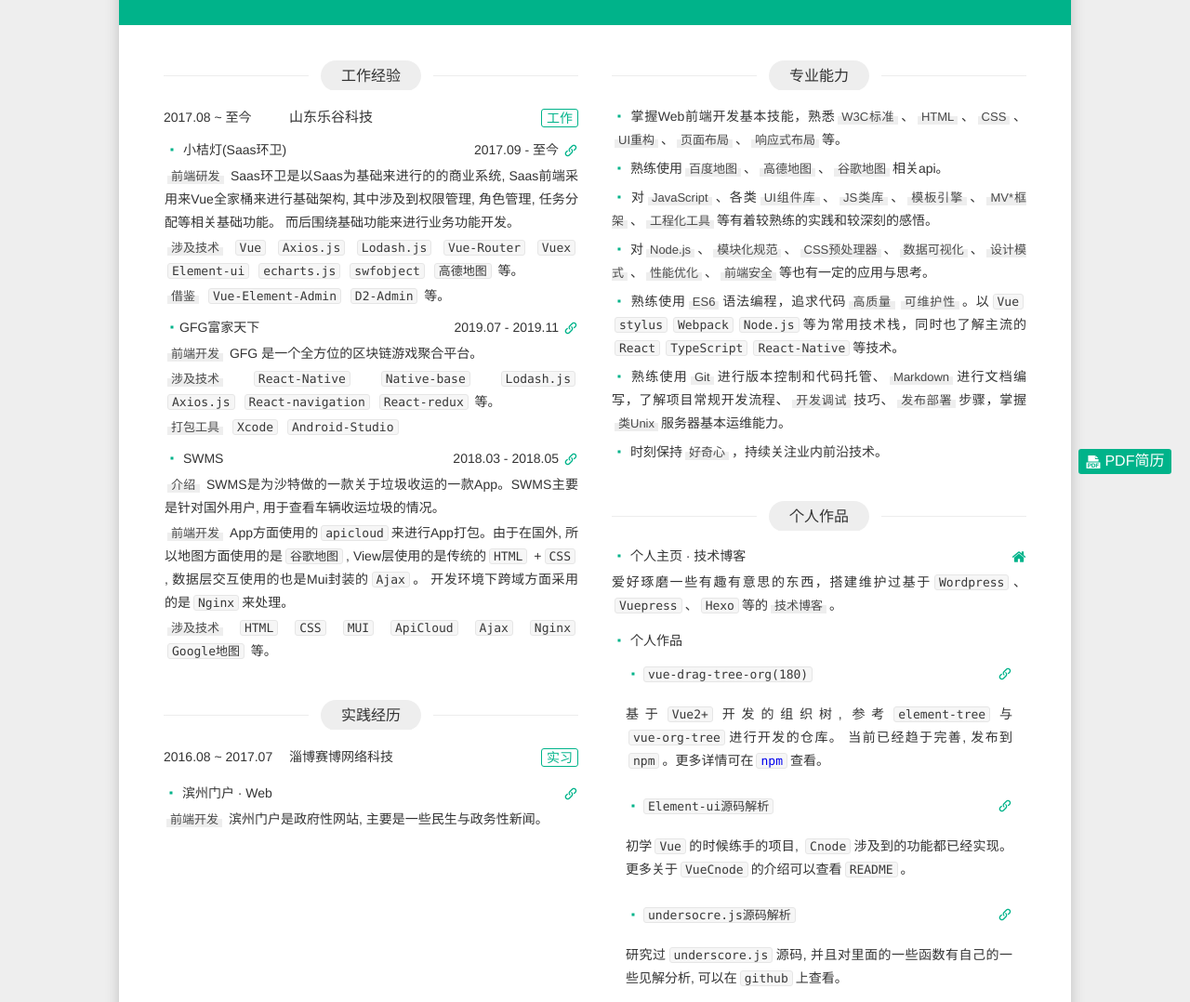
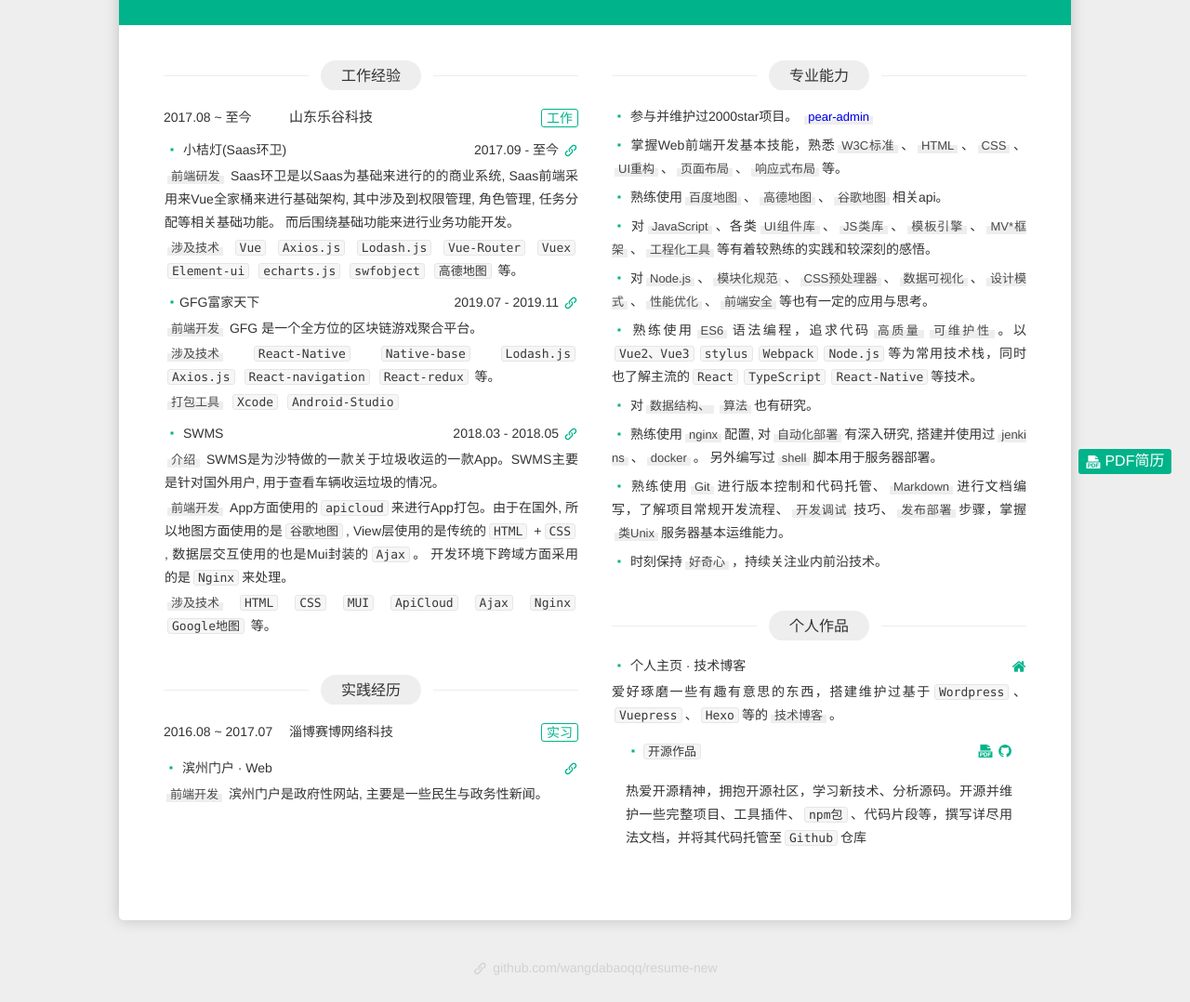
Before and after one commit to wangdabaoqq/resume-new, a website built with webpack: page src/index.html in a window 1280 px wide. Shown: the part 284-1362 px from the top of the page at 93% size. Built offline with nearby package versions, Linux system fonts and the light colour scheme.

Commit message:
更新简历

```diff
--- a/src/index.html
+++ b/src/index.html
@@ -95,12 +95,12 @@
                                     <em>高德地图</em>
                                     等。
                                 </p>
-                                <p class="section-content">
+                                <!-- <p class="section-content">
                                     <strong style="display: inline-block;">借鉴</strong>
                                     <em>Vue-Element-Admin</em>
                                     <em>D2-Admin</em>
                                     等。
-                                </p>
+                                </p> -->
                             </div>
                         </div>
                         <div class="item">
@@ -224,9 +224,10 @@
                     </header>
                     <div class="section-bd">
                         <ul class="section-list">
-                            <!-- <li><p class="section-content"><i class="iconfont icon-dot"></i>
-                                近<strong>4年</strong>前端学习与开发经验，<strong>2年</strong>前端工作经验。
-                            </p></li> -->
+                            <li><p class="section-content"><i class="iconfont icon-dot"></i>
+                                参与并维护过2000star项目。
+                                <strong><a href="https://gitee.com/pear-admin">pear-admin</a></strong>
+                            </p></li>
                             <li><p class="section-content"><i class="iconfont icon-dot"></i>
                                 掌握Web前端开发基本技能，熟悉<strong>W3C标准</strong>、<strong>HTML</strong>、<strong>CSS</strong>、<strong>UI重构</strong>、<strong>页面布局</strong>、<strong>响应式布局</strong>等。
                                 <!-- 领悟<strong>视觉</strong>与<strong>设计</strong>，重视<strong>页面交互</strong>与<strong>用户体验</strong>。 -->
@@ -241,7 +242,14 @@
                                 对<strong>Node.js</strong>、<strong>模块化规范</strong>、<strong>CSS预处理器</strong>、<strong>数据可视化</strong>、<strong>设计模式</strong>、<strong>性能优化</strong>、<strong>前端安全</strong>等也有一定的应用与思考。
                             </p></li>
                             <li><p class="section-content"><i class="iconfont icon-dot"></i>
-                                熟练使用<strong>ES6</strong>语法编程，追求代码<strong>高质量</strong><strong>可维护性</strong>。以<em>Vue</em><em>stylus</em><em>Webpack</em><em>Node.js</em>等为常用技术栈，同时也了解主流的<em>React</em><em>TypeScript</em><em>React-Native</em>等技术。
+                                熟练使用<strong>ES6</strong>语法编程，追求代码<strong>高质量</strong><strong>可维护性</strong>。以<em>Vue2、Vue3</em><em>stylus</em><em>Webpack</em><em>Node.js</em>等为常用技术栈，同时也了解主流的<em>React</em><em>TypeScript</em><em>React-Native</em>等技术。
+                            </p></li>
+                            <li><p class="section-content"><i class="iconfont icon-dot"></i>
+                                对<strong>数据结构、</strong><strong>算法</strong>也有研究。
+                            </p></li>
+                            <li><p class="section-content"><i class="iconfont icon-dot"></i>
+                                熟练使用<strong>nginx</strong>配置, 对<strong>自动化部署</strong>有深入研究, 搭建并使用过<strong>jenkins</strong>、<strong>docker</strong>。
+                                另外编写过<strong>shell</strong>脚本用于服务器部署。
                             </p></li>
                             <li><p class="section-content"><i class="iconfont icon-dot"></i>
                                 熟练使用<strong>Git</strong>进行版本控制和代码托管、<strong>Markdown</strong>进行文档编写，了解项目常规开发流程、<strong>开发调试</strong>技巧、<strong>发布部署</strong>步骤，掌握<strong>类Unix</strong>服务器基本运维能力。
@@ -271,11 +279,11 @@
                             </div>
                         </div>
                         <div class="item">
-                            <header class="item-hd">
+                            <!-- <header class="item-hd">
                                 <h3 class="item-name"><i class="iconfont icon-dot"></i> 个人作品</h3>
-                                <!-- <a class="item-more" href="https://github.com/mcc108" target="_blank" title="Github"><i class="iconfont icon-github"></i></a> -->
-                            </header>
-                            <header class="item-hd addPad">
+                                <a class="item-more" href="https://github.com/mcc108" target="_blank" title="Github"><i class="iconfont icon-github"></i></a>
+                            </header> -->
+                            <!-- <header class="item-hd addPad">
                                 <h3 class="item-name"><p class="section-content"><i class="iconfont icon-dot"></i><em>vue-drag-tree-org(180)</em></p></h3>
                                 <a class="item-more" href="https://github.com/wangdabaoqq/vue-drag-tree" target="_blank" title="开源代码"><i class="iconfont icon-link"></i></a>
                             </header>
@@ -284,8 +292,8 @@
                                     基于<em>Vue2+</em>开发的组织树, 参考<em>element-tree</em>与<em>vue-org-tree</em>进行开发的仓库。
                                     当前已经趋于完善, 发布到<em>npm</em>。更多详情可在<em><a href="https://www.npmjs.com/package/vue-drag-tree-org" target="_blank">npm</a></em>查看。
                                 </p>
-                            </div>
-                            <header class="item-hd addPad">
+                            </div> -->
+                            <!-- <header class="item-hd addPad">
                                 <h3 class="item-name"><p class="section-content"><i class="iconfont icon-dot"></i><em>Element-ui源码解析</em></p></h3>
                                 <a class="item-more" href="https://github.com/wangdabaoqq/VueCnode" target="_blank" title="开源代码"><i class="iconfont icon-link"></i></a>
                             </header>
@@ -294,8 +302,18 @@
                                     初学<em>Vue</em>的时候练手的项目, <em>Cnode</em>涉及到的功能都已经实现。
                                     更多关于<em>VueCnode</em>的介绍可以查看<em>README</em>。
                                 </p>
+                            </div> -->
+                            <header class="item-hd addPad">
+                                <h3 class="item-name"><p class="section-content"><i class="iconfont icon-dot"></i><em>开源作品</em></p></h3>
+                                <a class="item-more" href="https://github.com/wangdabaoqq" target="_blank" title="开源代码"><i class="iconfont icon-github"></i></a>
+                                <a class="item-more" href="https://wangdabao-doc.js.org/views/other/theme-example.html" target="_blank" title="开源代码"><i class="iconfont icon-pdf"></i></a>
+                            </header>
+                            <div class="item-bd addPad">
+                                <p class="section-content">
+                                    热爱开源精神，拥抱开源社区，学习新技术、分析源码。开源并维护一些完整项目、工具插件、<em>npm包</em>、代码片段等，撰写详尽用法文档，并将其代码托管至<em>Github</em>仓库
+                                </p>
                             </div>
-                            <header class="item-hd addPad">
+                            <!-- <header class="item-hd addPad">
                                 <h3 class="item-name"><p class="section-content"><i class="iconfont icon-dot"></i><em>undersocre.js源码解析</em></p></h3>
                                 <a class="item-more" href="https://github.com/wangdabaoqq/undescore-analysis" target="_blank" title="开源代码"><i class="iconfont icon-link"></i></a>
                             </header>
@@ -303,7 +321,7 @@
                                 <p class="section-content">
                                     研究过<em>underscore.js</em>源码, 并且对里面的一些函数有自己的一些见解分析, 可以在<em>github</em>上查看。
                                 </p>
-                            </div>
+                            </div> -->
                             <!-- <header class="item-hd addPad">
                                 <h3 class="item-name"><p class="section-content"><i class="iconfont icon-dot"></i><em>更多作品</em></p></h3>
                                 <a class="item-more" href="https://github.com/wangdabaoqq" target="_blank" title="开源代码"><i class="iconfont icon-link"></i></a>
```
